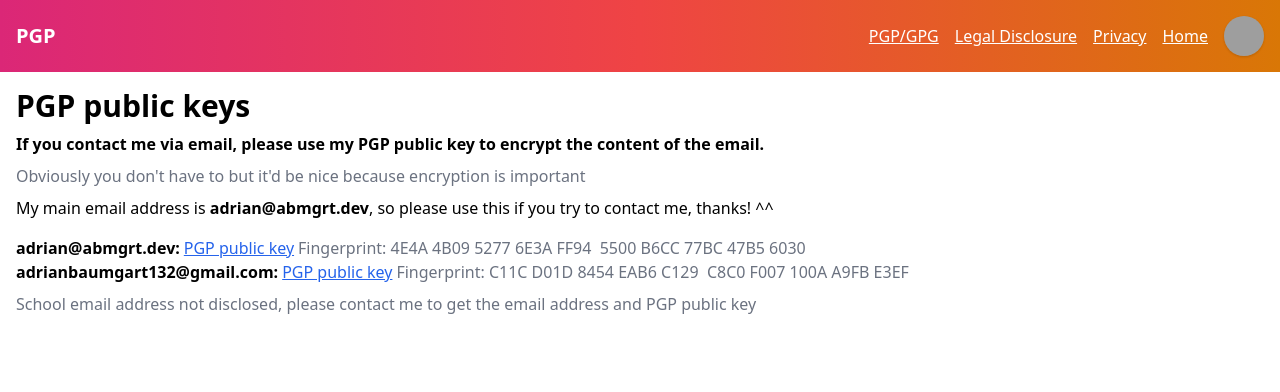
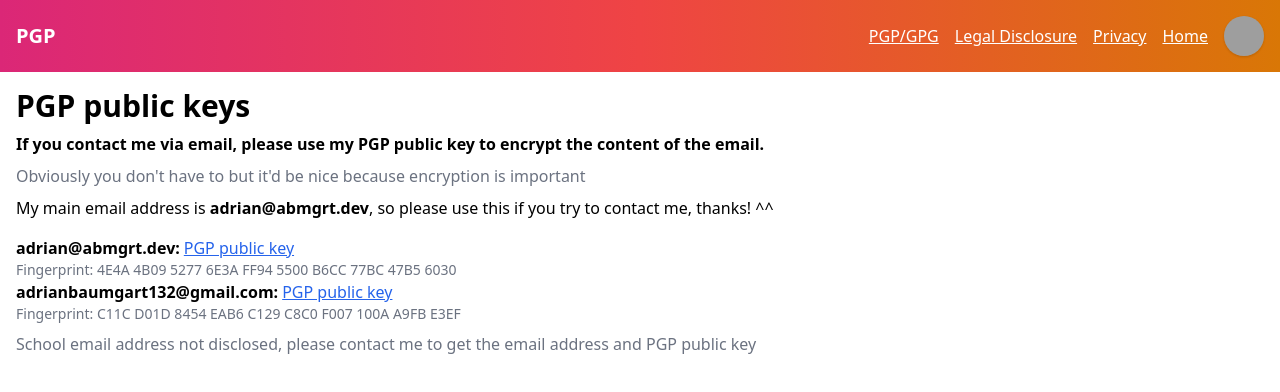
Before and after one commit to rainloreley/abmgrt.dev-old2, a Next.js app: page /pgp in a window 1280 px wide. Shown: the top 392 px of the page. Built offline with nearby package versions, Linux system fonts and the light colour scheme; grey boxes are pictures that could not be loaded.

Commit message:
i fucked up ayy

```diff
--- a/pages/pgp.js
+++ b/pages/pgp.js
@@ -22,11 +22,11 @@ export default function PGP() {
 				<div>
 					<PGPEntry
 						email="adrian@abmgrt.dev"
-						fingerprint="4E4A 4B09 5277 6E3A FF94  5500 B6CC 77BC 47B5 6030"
+						fingerprint="4E4A 4B09 5277 6E3A FF94 5500 B6CC 77BC 47B5 6030"
 					/>
 					<PGPEntry
 						email="adrianbaumgart132@gmail.com"
-						fingerprint="C11C D01D 8454 EAB6 C129  C8C0 F007 100A A9FB E3EF"
+						fingerprint="C11C D01D 8454 EAB6 C129 C8C0 F007 100A A9FB E3EF"
 					/>
 					<p className="text-gray-500 mt-2">
 						School email address not disclosed, please contact me to get the
@@ -40,7 +40,8 @@ export default function PGP() {
 
 function PGPEntry({ email, fingerprint }) {
 	return (
-		<div className="flex">
+		<div>
+			<p>
 				<b className="mr-1">{email}:</b>
 				<a
 					href={`https://dl.abmgrt.dev/pgp/${email}.asc`}
@@ -49,7 +50,10 @@ function PGPEntry({ email, fingerprint }) {
 				>
 					PGP public key
 				</a>
-			<p className="text-gray-500">Fingerprint: {fingerprint}</p>
+			</p>
+			<p className="text-gray-500 text-sm break-normal	">
+				Fingerprint: {fingerprint}
+			</p>
 		</div>
 	);
 }
```
Lines whose indentation alone changed are shown as unchanged.
